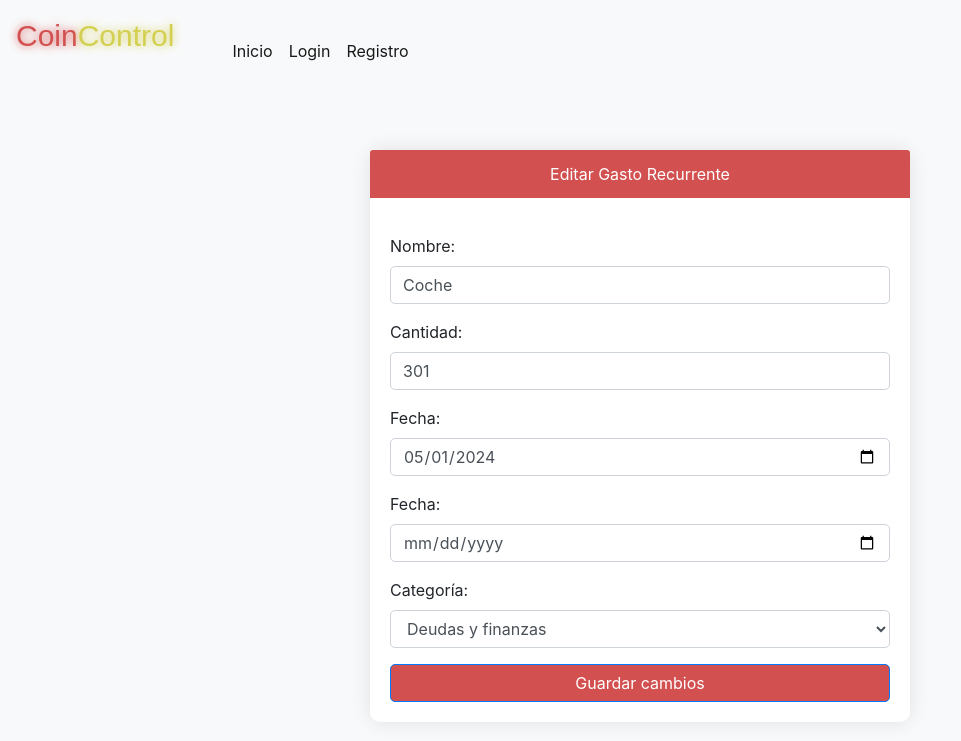
After one commit to ismaelBouassami/TFG_Ismael_Desarrollo, a Django app: page /mis_gastos/editarRecurrente/view/1/ in a window 1280 px wide. The commit adds this page. Shown: the top 741 px of the page, without its empty margins (0-961 px from the left). Run offline with Django 5.2, Linux system fonts and the light colour scheme; data comes from the database, SQL or seed files in the repository; both versions use the stored data as it was after the commit; some libraries are stand-ins or nearby versions.

Commit message:
gastos finished

```diff
--- a/TFG/CoinControl/urls.py
+++ b/TFG/CoinControl/urls.py
@@ -46,6 +46,12 @@ urlpatterns = [
     path('mis_gastos/unicos/new',views_gastos.new_gasto_unico, name='new_gasto_unico'),
     path('mis_gastos/recurrentes/new',views_gastos.new_gasto_recurrente, name='new_gasto_recurrente'),
 
+    path('mis_gastos/borrarUnico/<int:gasto_id>/', views_gastos.borrar_gasto_unico, name='borrar_gasto_unico'),
+    path('mis_gastos/borrarRecurrente/<int:gasto_id>/', views_gastos.borrar_gasto_recurrente, name='borrar_gasto_recurrente'),
+    path('mis_gastos/editarUnico/<int:gasto_id>/', views_gastos.editar_gasto_unico, name='editar_gasto_unico'),
+    path('mis_gastos/editarUnico/view/<int:gasto_id>/', views_gastos.editar_gasto_unico_view, name='editar_gasto_unico_view'),
+    path('mis_gastos/editarRecurrente/view/<int:gasto_id>/', views_gastos.editar_gasto_recurrente_view, name='editar_gasto_recurrente_view'),
+    path('mis_gastos/editarRecurrente/<int:gasto_id>/', views_gastos.editar_gasto_recurrente, name='editar_gasto_recurrente'),
   #  path('mis_ingresos/',views.misingresos_view, name='mis_ingresos'),
 
 
--- /dev/null
+++ b/TFG/CoinControllapp/templates/edit_gasto_recurrente_view.html
@@ -0,0 +1,88 @@
+{% extends 'base.html' %}
+{% block content %}
+<style>
+    body {
+        background-color: #f8f9fa;
+    }
+
+    .card {
+        border: 0;
+        border-radius: 10px;
+        box-shadow: 0 0 20px rgba(0, 0, 0, 0.1);
+    }
+
+    .card-header {
+        background-color: #d35050;
+        color: #fff;
+        border-bottom: 0;
+        border-radius: 10px 10px 0 0;
+    }
+
+    .form-control {
+        border-radius: 5px;
+    }
+
+    .btn-primary {
+        border-radius: 5px;
+        background-color: #d35050;
+    }
+</style>
+<div class="container mt-5">
+    <div class="row justify-content-center">
+        <div class="col-md-6">
+            <div class="card">
+                <div class="card-header text-center">Editar Gasto Recurrente</div>
+                <div class="card-body">
+                    <form method="POST" action="{% url 'editar_gasto_recurrente' gasto.id %}">
+                        {% csrf_token %}
+                        <p class="error" style="color: #d35050;">{{ error }}</p>
+                        <div class="form-group">
+                            <label for="nombre">Nombre:</label>
+                            <input type="text" id="nombre" name="nombre" class="form-control" value="{{ gasto.nombre }}" required>
+                        </div>
+                        <div class="form-group">
+                            <label for="cantidad">Cantidad:</label>
+                            <input type="number" id="cantidad" name="cantidad" class="form-control" required>
+                        </div>
+                        <div class="form-group">
+                            <label for="fecha">Fecha:</label>
+                            <input type="date" id="fecha" name="fecha" class="form-control" value="{% if gasto.fecha %}{{ gasto.fecha|date:"Y-m-d" }}{% endif %}" required>
+                        </div>
+                        <div class="form-group">
+                            <label for="fechaFin">Fecha:</label>
+                            <input type="date" id="fechaFin" name="fechaFin" class="form-control" value="{% if gasto.fechaFin %}{{ gasto.fechaFin|date:"Y-m-d" }}{% endif %}" required>
+                        </div>
+                        <div class="form-group">
+                            <label for="categoria">Categoría:</label>
+                            <select name="categoria" id="categoria" class="form-control" required>
+                                <option value="">Seleccionar categoría</option>
+                                <option value="Alimentación" {% if gasto.categoria == 'Alimentación' %} selected {% endif %}>Alimentación</option>
+                                <option value="Transporte" {% if gasto.categoria == 'Transporte' %} selected {% endif %}>Transporte</option>
+                                <option value="Vivienda" {% if gasto.categoria == 'Vivienda' %} selected {% endif %}>Vivienda</option>
+                                <option value="Entretenimiento" {% if gasto.categoria == 'Entretenimiento' %} selected {% endif %}>Entretenimiento</option>
+                                <option value="Salud" {% if gasto.categoria == 'Salud' %} selected {% endif %}>Salud</option>
+                                <option value="Educación" {% if gasto.categoria == 'Educación' %} selected {% endif %}>Educación</option>
+                                <option value="Ropa y calzado" {% if gasto.categoria == 'Ropa y calzado' %} selected {% endif %}>Ropa y calzado</option>
+                                <option value="Viajes y vacaciones" {% if gasto.categoria == 'Viajes y vacaciones' %} selected {% endif %}>Viajes y vacaciones</option>
+                                <option value="Deudas y finanzas" {% if gasto.categoria == 'Deudas y finanzas' %} selected {% endif %}>Deudas y finanzas</option>
+                                <option value="Otros" {% if gasto.categoria == 'Otros' %} selected {% endif %}>Otros</option>
+                            </select>
+                        </div>
+                        <button type="submit" class="btn btn-primary btn-block">Guardar cambios</button>
+                    </form>
+                </div>
+            </div>
+        </div>
+    </div>
+</div>
+<script>
+    // para poder poner la cantidad
+    document.addEventListener('DOMContentLoaded', function() {
+        var cantidadInput = document.getElementById('cantidad');
+        var gastoCantidad = "{{ gasto.cantidad }}";
+        if (gastoCantidad !== "") {
+            cantidadInput.value = parseFloat(gastoCantidad);
+        }
+    });
+</script>
+{% endblock %}
--- a/TFG/CoinControllapp/views_gastos.py
+++ b/TFG/CoinControllapp/views_gastos.py
@@ -1,8 +1,5 @@
 from django.db import IntegrityError
-from django.shortcuts import render, redirect
-from django.http import HttpResponse
-from django.contrib.auth.forms import AuthenticationForm, UserCreationForm
-from django.contrib.auth import authenticate, login,logout
+from django.shortcuts import get_object_or_404,render, redirect
 from django.contrib.auth.models import User
 from django.utils import timezone
 from django.contrib.auth.decorators import login_required
@@ -149,3 +146,75 @@ def new_gasto_recurrente (request):
         return redirect('gastos_recurrente')
     else:
         return render(request, 'new_gasto_recurrente.html',{'error': error })
+
+def borrar_gasto_unico(request, gasto_id):
+    gasto = get_object_or_404(Gasto, id=gasto_id)
+    gasto.delete()
+    return redirect('gastos_unico')
+
+def borrar_gasto_recurrente(request, gasto_id):
+    gasto = get_object_or_404(Gasto, id=gasto_id)
+    gasto.delete()
+    return redirect('gastos_recurrente')
+
+
+@login_required
+def editar_gasto_unico(request, gasto_id):
+    gasto = get_object_or_404(Gasto, id=gasto_id)
+    if request.method == 'POST':
+        # Obtener los datos del formulario
+        nombre = request.POST.get('nombre')
+        cantidad = request.POST.get('cantidad')
+        categoria = request.POST.get('categoria')
+        fecha = request.POST.get('fecha')
+
+
+        # Actualizar los atributos del gasto
+        gasto.nombre = nombre
+        gasto.cantidad = cantidad
+        gasto.categoria = categoria
+        gasto.fecha = fecha
+
+        # Guardar el gasto actualizado
+        gasto.save()
+
+        return redirect('gastos_unico')
+    else:
+        return render(request, 'editar_gasto.html', {'gasto': gasto})
+
+
+@login_required
+def editar_gasto_recurrente(request, gasto_id):
+    gasto = get_object_or_404(Gasto, id=gasto_id)
+    if request.method == 'POST':
+        # Obtener los datos del formulario
+        nombre = request.POST.get('nombre')
+        cantidad = request.POST.get('cantidad')
+        categoria = request.POST.get('categoria')
+        fecha = request.POST.get('fecha')
+        fechaFin = request.POST.get('fechaFin')
+        # Actualizar los atributos del gasto
+        gasto.nombre = nombre
+        gasto.cantidad = cantidad
+        gasto.categoria = categoria
+        gasto.fecha = fecha
+        gasto.fechaFin= fechaFin
+        if fecha >= fechaFin:
+            error ='La fecha inicial no puede ser superior a la fecha finalización'
+            return render(request, 'edit_gasto_recurrente_view.html',{ 'error': error, 'gasto': gasto })
+
+        # Guardar el gasto actualizado
+        gasto.save()
+
+        return redirect('gastos_recurrente')
+    else:
+        return render(request, 'edit_gasto_recurrente_view.html', {'gasto': gasto})
+
+def editar_gasto_unico_view(request,gasto_id):
+    gasto = get_object_or_404(Gasto, id=gasto_id)
+
+    return render(request, 'edit_gasto_unico_view.html', {'gasto': gasto})
+def editar_gasto_recurrente_view(request,gasto_id):
+    gasto = get_object_or_404(Gasto, id=gasto_id)
+
+    return render(request, 'edit_gasto_recurrente_view.html', {'gasto': gasto})
```
Also changed, not shown: TFG/CoinControllapp/templates/edit_gasto_unico_view.html (added, +84 -0 lines), TFG/CoinControllapp/templates/mis_gastos_recurrentes.html (+20 -0 lines), TFG/CoinControllapp/templates/mis_gastos_unicos.html (+21 -1 lines), TFG/db.sqlite3.
